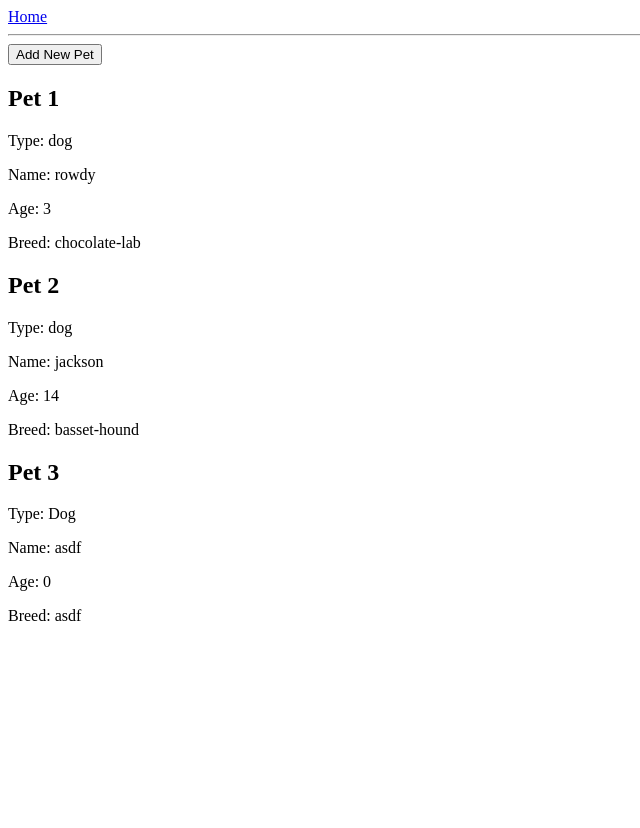
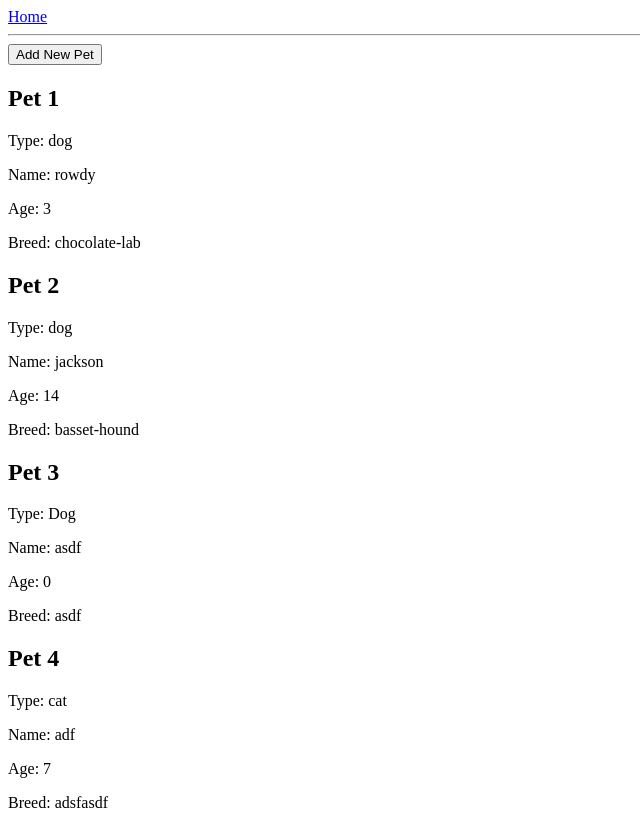
Before and after one commit to geofflin/pumpkin, a React app: page /my-pets in a window 1280 px wide. Shown: the whole page, without its empty margins (0-640 px from the left). Before the commit the page ends 800 px from the top, so only its background shows below. Built offline with nearby package versions, Linux system fonts and the light colour scheme; data requests are answered from the project's data file.

Commit message:
PetsSuccess specs text fulfilled

```diff
--- a/db.json
+++ b/db.json
@@ -20,6 +20,13 @@
       "name": "asdf",
       "age": 0,
       "breed": "asdf"
+    },
+    {
+      "id": 4,
+      "petType": "cat",
+      "name": "adf",
+      "age": "7",
+      "breed": "adsfasdf"
     }
   ]
 }
--- a/src/containers/PetsContainer.jsx
+++ b/src/containers/PetsContainer.jsx
@@ -53,7 +53,7 @@ const PetsContainer = props => (
           />
         )}
       />
-      <Route exact path="/pets/success" component={PetsSuccess} />
+      <Route exact path="/pets/success" render={() => <PetsSuccess petName={props.petName} />} />
     </Switch>
   </Fragment>
 );
--- a/src/routes/PetsSuccess.jsx
+++ b/src/routes/PetsSuccess.jsx
@@ -1,11 +1,9 @@
 import React from 'react';
 
-const PetsSuccess = () => {
-  return (
-    <div>
-      PetsSuccess
-    </div>
-  );
-}
+const PetsSuccess = ({ petName }) => (
+  <div>
+    Congrats on enrolling {petName}!
+  </div>
+);
 
 export default PetsSuccess;
```
